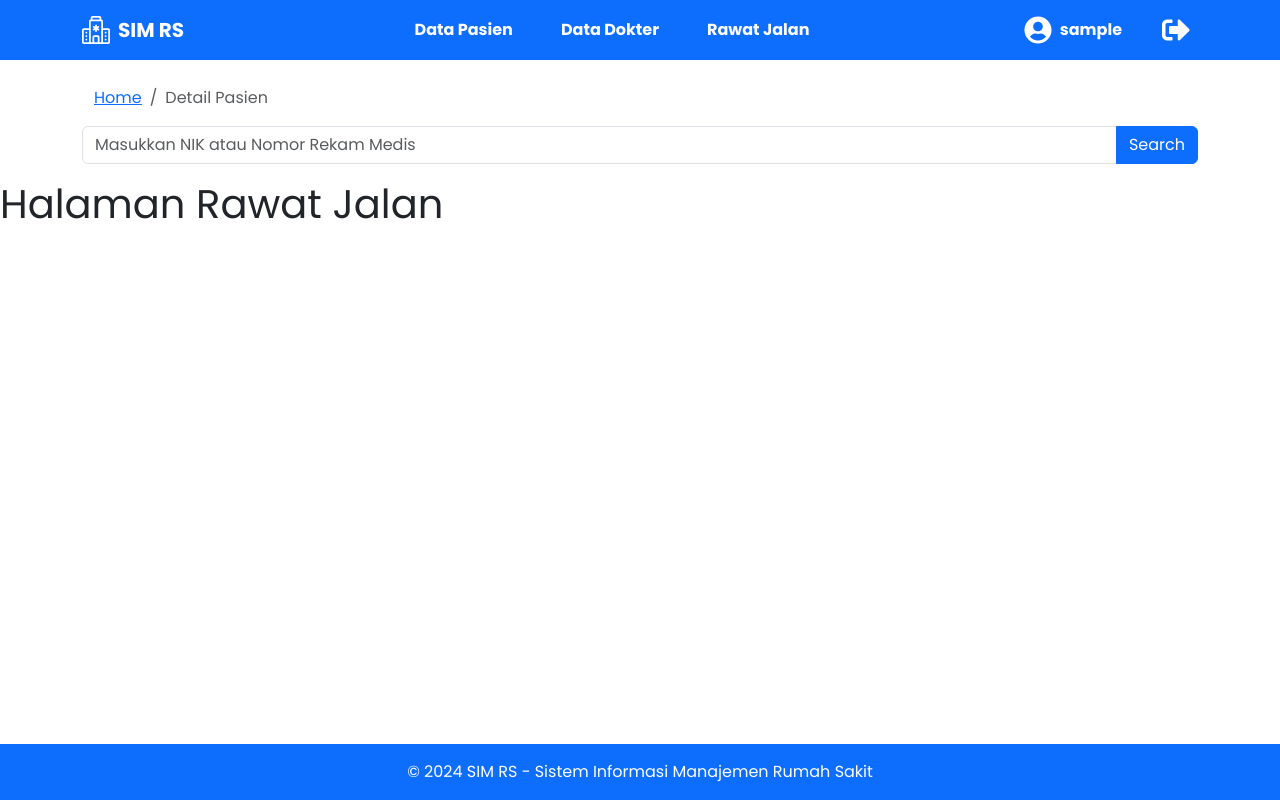
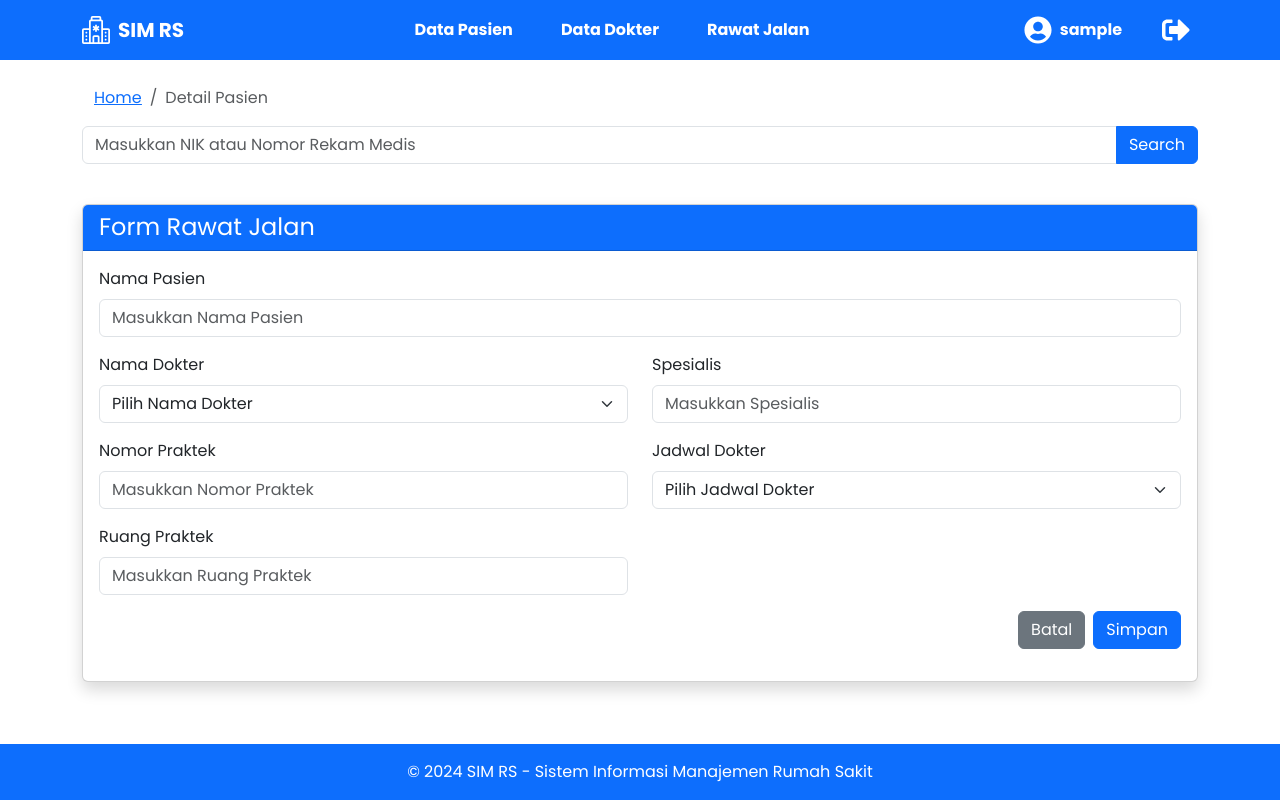
Before and after one commit to kkse-sttnf/simrs-frontend, a React (Create React App) app: page /RawatJalan in a window 1280 px wide. Built offline with nearby package versions, Linux system fonts and the light colour scheme; sample sign-in values are in the browser's storage.

Commit message:
Menambahkan Component Form Rawat Jalan

```diff
--- /dev/null
+++ b/src/components/FormRawatJalan/FormRawatJalan.jsx
@@ -0,0 +1,106 @@
+import React from "react";
+import { Container, Row, Col, Card, Form, Button } from "react-bootstrap";
+
+const FormRawatJalan = () => {
+  // Data dummy untuk dropdown Nama Dokter dan Jadwal Dokter
+  const dokterList = [
+    { id: 1, nama: "Dr. John Doe" },
+    { id: 2, nama: "Dr. Jane Smith" },
+    { id: 3, nama: "Dr. Michael Johnson" },
+  ];
+
+  const jadwalList = [
+    { id: 1, waktu: "08:00 - 10:00" },
+    { id: 2, waktu: "10:00 - 12:00" },
+    { id: 3, waktu: "13:00 - 15:00" },
+  ];
+
+  return (
+    <Container className="mt-4">
+      <Card className="shadow">
+        <Card.Header className="bg-primary text-white">
+          <h4 className="mb-0">Form Rawat Jalan</h4>
+        </Card.Header>
+        <Card.Body>
+          <Form>
+            {/* Bagian Nama Pasien */}
+            <Row className="mb-3">
+              <Col md={12}>
+                <Form.Group>
+                  <Form.Label>Nama Pasien</Form.Label>
+                  <Form.Control type="text" placeholder="Masukkan Nama Pasien" />
+                </Form.Group>
+              </Col>
+            </Row>
+
+            {/* Bagian Nama Dokter dan Spesialis */}
+            <Row className="mb-3">
+              <Col md={6}>
+                <Form.Group>
+                  <Form.Label>Nama Dokter</Form.Label>
+                  <Form.Select>
+                    <option value="">Pilih Nama Dokter</option>
+                    {dokterList.map((dokter) => (
+                      <option key={dokter.id} value={dokter.id}>
+                        {dokter.nama}
+                      </option>
+                    ))}
+                  </Form.Select>
+                </Form.Group>
+              </Col>
+              <Col md={6}>
+                <Form.Group>
+                  <Form.Label>Spesialis</Form.Label>
+                  <Form.Control type="text" placeholder="Masukkan Spesialis" />
+                </Form.Group>
+              </Col>
+            </Row>
+
+            {/* Bagian Nomor Praktek dan Jadwal Dokter */}
+            <Row className="mb-3">
+              <Col md={6}>
+                <Form.Group>
+                  <Form.Label>Nomor Praktek</Form.Label>
+                  <Form.Control type="text" placeholder="Masukkan Nomor Praktek" />
+                </Form.Group>
+              </Col>
+              <Col md={6}>
+                <Form.Group>
+                  <Form.Label>Jadwal Dokter</Form.Label>
+                  <Form.Select>
+                    <option value="">Pilih Jadwal Dokter</option>
+                    {jadwalList.map((jadwal) => (
+                      <option key={jadwal.id} value={jadwal.id}>
+                        {jadwal.waktu}
+                      </option>
+                    ))}
+                  </Form.Select>
+                </Form.Group>
+              </Col>
+            </Row>
+
+            {/* Bagian Ruang Praktek dan Jadwal Dokter */}
+            <Row className="mb-3">
+              <Col md={6}>
+                <Form.Group>
+                  <Form.Label>Ruang Praktek</Form.Label>
+                  <Form.Control type="text" placeholder="Masukkan Ruang Praktek" />
+                </Form.Group>
+              </Col>
+            </Row>
+
+            {/* Tombol Batal dan Simpan */}
+            <Row className="mb-3">
+              <Col className="d-flex justify-content-end gap-2">
+                <Button variant="secondary">Batal</Button>
+                <Button variant="primary">Simpan</Button>
+              </Col>
+            </Row>
+          </Form>
+        </Card.Body>
+      </Card>
+    </Container>
+  );
+};
+
+export default FormRawatJalan;
--- a/src/pages/RawatJalan.jsx
+++ b/src/pages/RawatJalan.jsx
@@ -3,6 +3,7 @@ import NavbarComponent from "../components/Navbar/NavbarComponent";
 import FooterComponent from "../components/Footer/FooterComponent";
 import SearchBar from "../components/Searchbar/Searchbar";
 import Breadcrumbs from "../components/Breadcumbs/Breadcumbs";
+import FormRawatJalan from "../components/FormRawatJalan/FormRawatJalan";
 
 const RawatJalan = () => {
     return (
@@ -10,7 +11,7 @@ const RawatJalan = () => {
         <NavbarComponent />
         <Breadcrumbs />
         <SearchBar />
-        <h1>Halaman Rawat Jalan</h1>
+        <FormRawatJalan />
         <FooterComponent />
       </div>
     );
```
